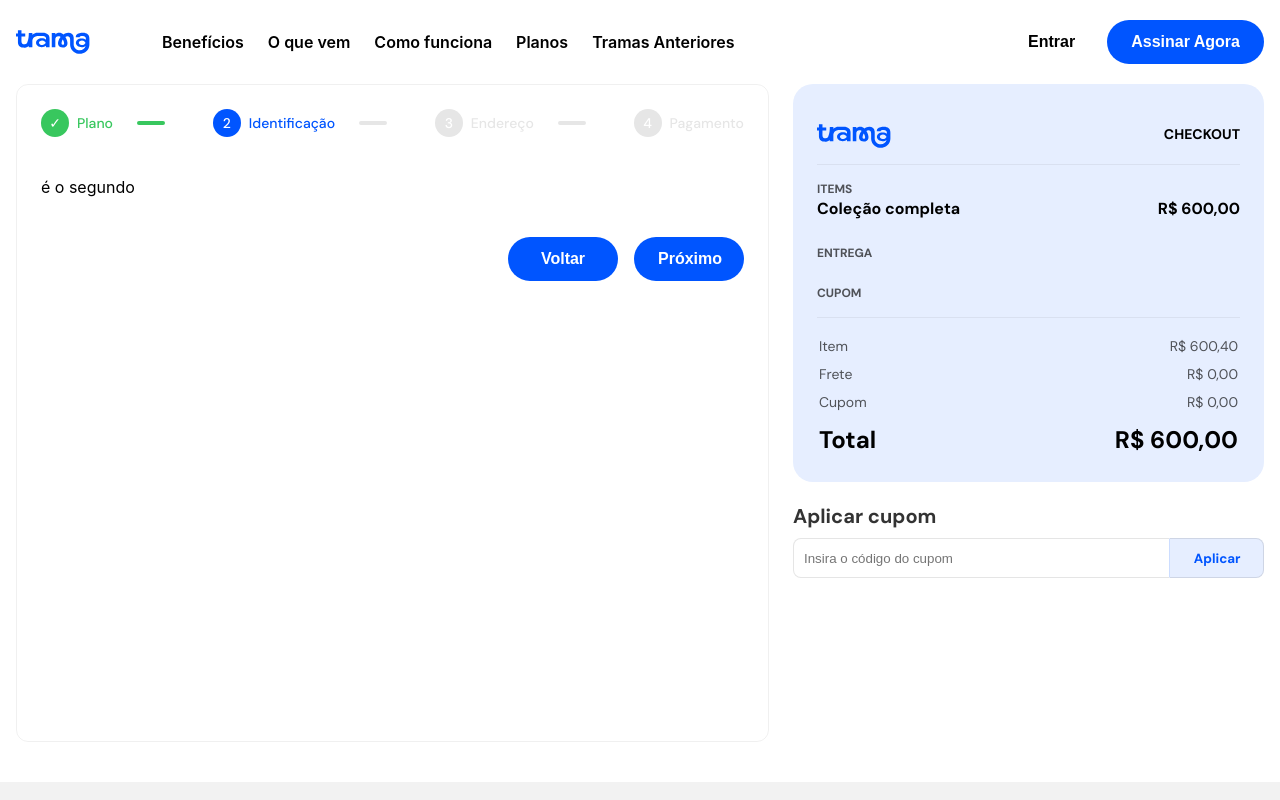
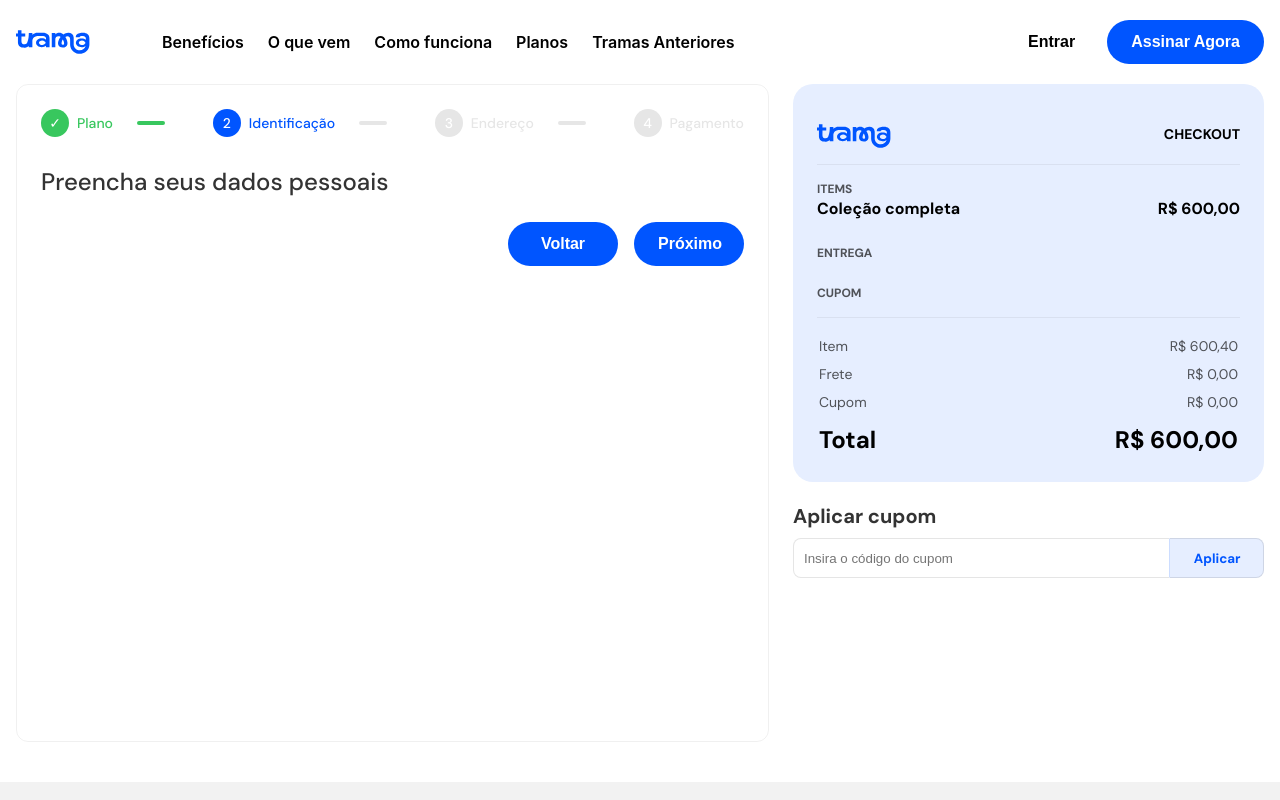
Before and after one commit to marcosgenesis/plataforma-dcp, a Next.js app: page /signature in a window 1280 px wide. Both pictures are taken after a click on the button "Próximo". Shown: the top 800 px of the page. Built offline with nearby package versions, Linux system fonts and the light colour scheme.

Commit message:
feat: adding steps title

```diff
--- a/src/pages/signature.tsx
+++ b/src/pages/signature.tsx
@@ -83,7 +83,22 @@ const Signature: NextPage = () => {
 
           {
             step === 2 && (
-              <p>é o segundo</p>
+              <Title>Preencha seus dados pessoais</Title>
+
+            )
+          }
+
+          {
+            step === 3 && (
+              <Title>Informe seu endereço para entrega </Title>
+
+            )
+          }
+
+          {
+            step === 4  && (
+              <Title>Defina a forma de pagamento</Title>
+
             )
           }
 
```
